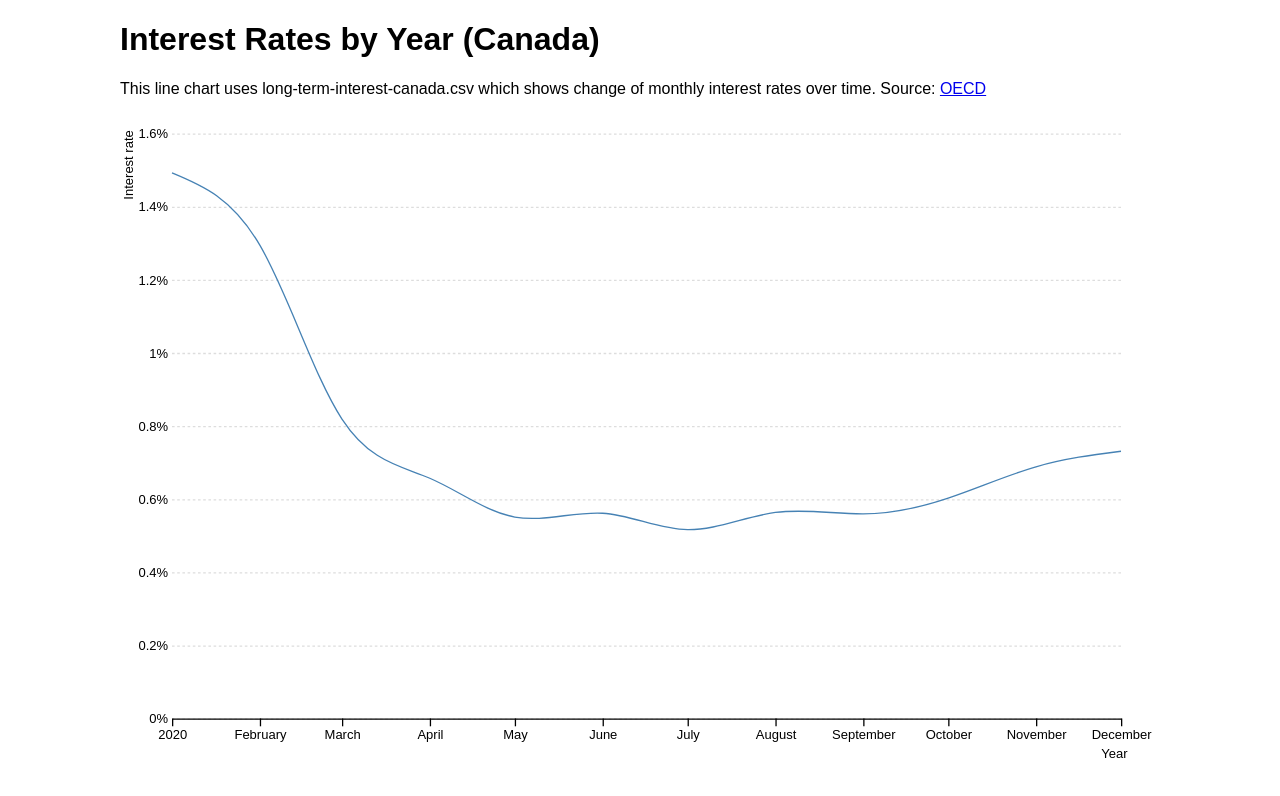
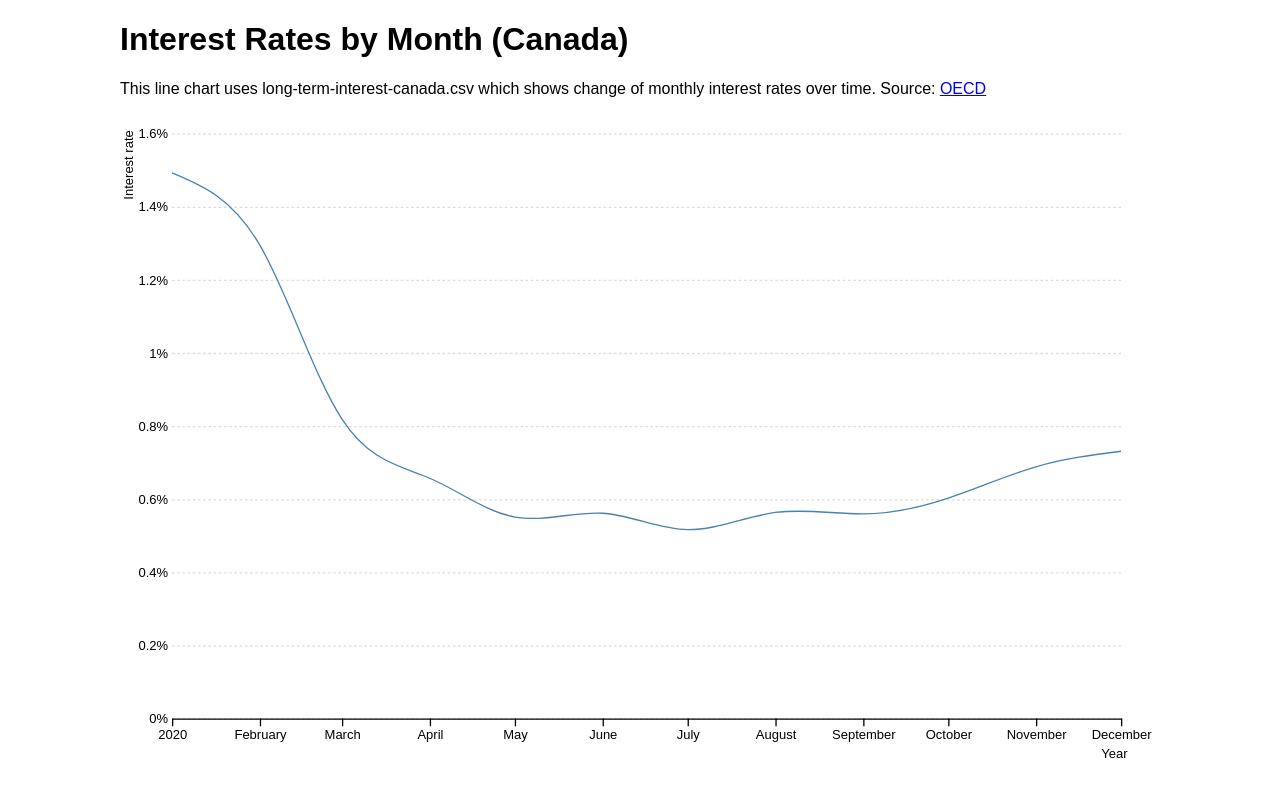
Before and after one commit to collins-ps/CAPP30239_FA22, a plain HTML site: page week_04/homework.html in a window 1280 px wide. Drawn offline with nearby package versions, Linux system fonts and the light colour scheme.

Commit message:
Week 4 Update

```diff
--- a/week_04/homework.html
+++ b/week_04/homework.html
@@ -37,7 +37,7 @@
 
 <body>
   <div id="container">
-    <h1>Interest Rates by Year (Canada)</h1>
+    <h1>Interest Rates by Month (Canada)</h1>
     <p>This line chart uses long-term-interest-canada.csv
       which shows change of monthly interest rates over time. Source:
       <a href="https://data.oecd.org/interest/long-term-interest-rates.htm#indicator-chart">OECD</a>
```
Also changed, not shown: 1 other file.
